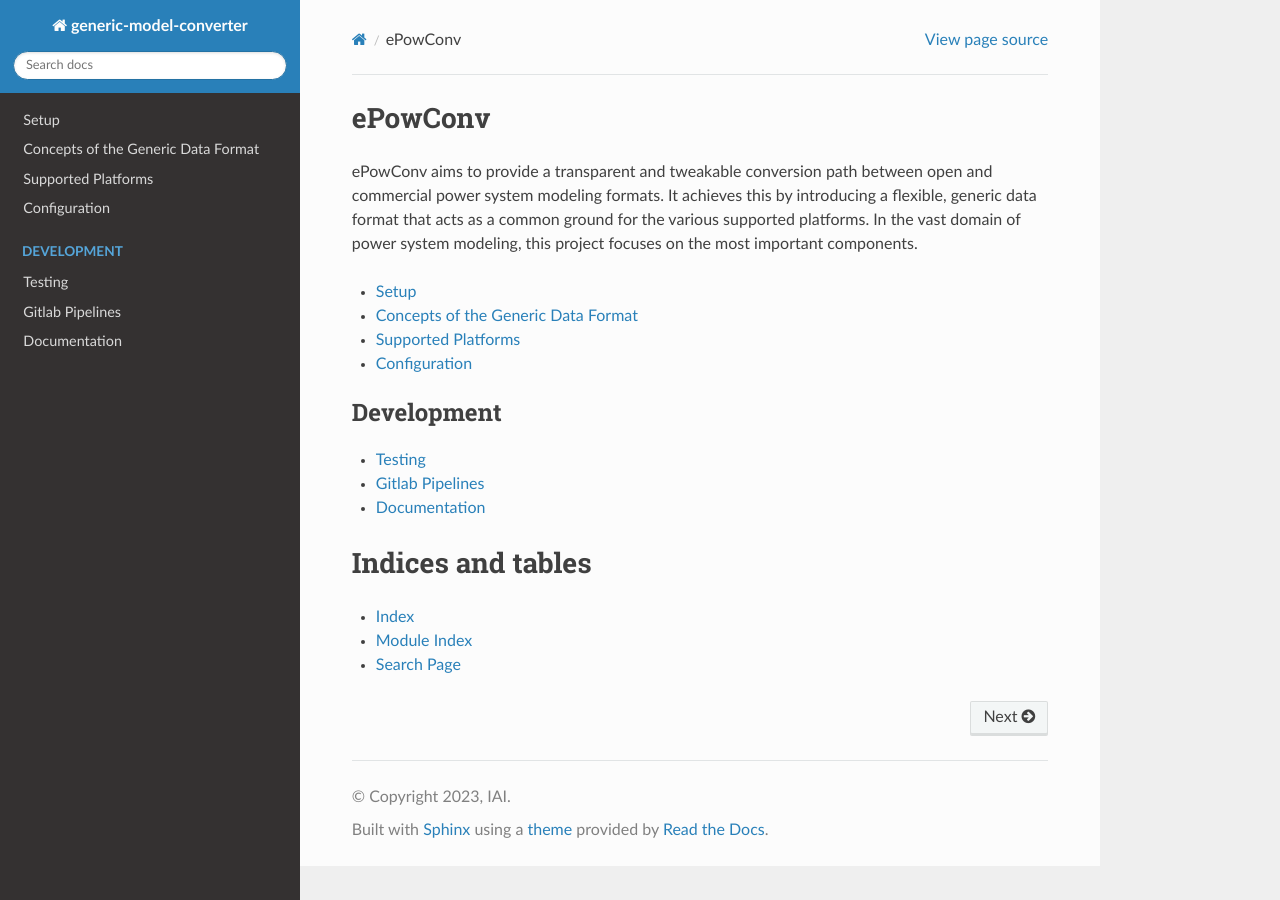
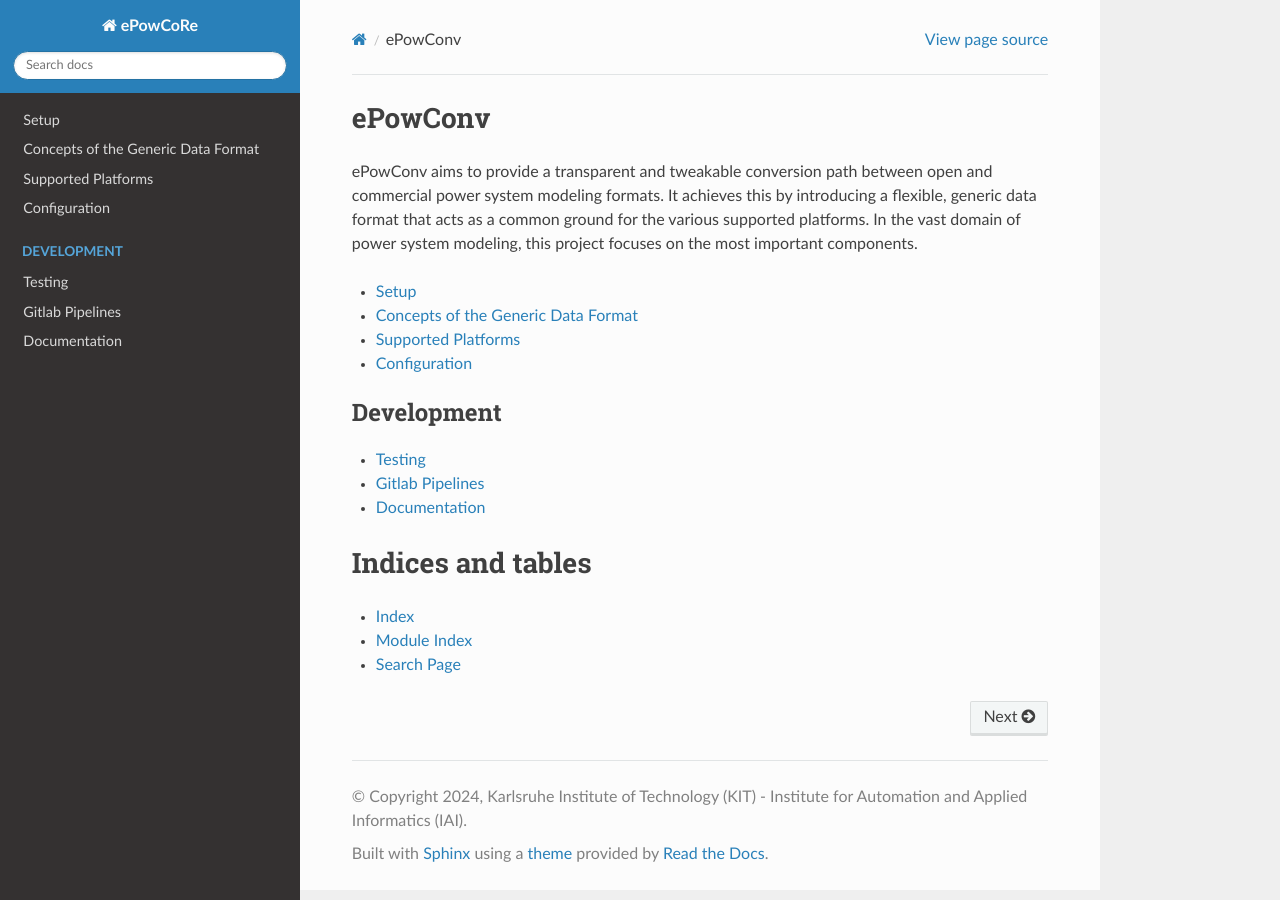
Before and after one commit to KIT-IAI/ePowCoRe, a Sphinx documentation site: the page built from documentation/source/index.rst, in a window 1280 px wide. Built offline with Sphinx 7.4.7 and the Read the Docs theme 2.0.0, drawn with Linux system fonts in a browser that asks for light colours; pages that are not in the unit, such as notebooks, are missing from menus.

Commit message:
Update conf.py

```diff
--- a/documentation/source/conf.py
+++ b/documentation/source/conf.py
@@ -6,9 +6,9 @@
 # -- Project information -----------------------------------------------------
 # https://www.sphinx-doc.org/en/master/usage/configuration.html#project-information
 
-project = "generic-model-converter"
-copyright = "2023, IAI"
-author = "IAI"
+project = "ePowCoRe"
+copyright = "2024, Karlsruhe Institute of Technology (KIT) - Institute for Automation and Applied Informatics (IAI)"
+author = "KIT-IAI-ESA"
 
 # -- General configuration ---------------------------------------------------
 # https://www.sphinx-doc.org/en/master/usage/configuration.html#general-configuration
```
